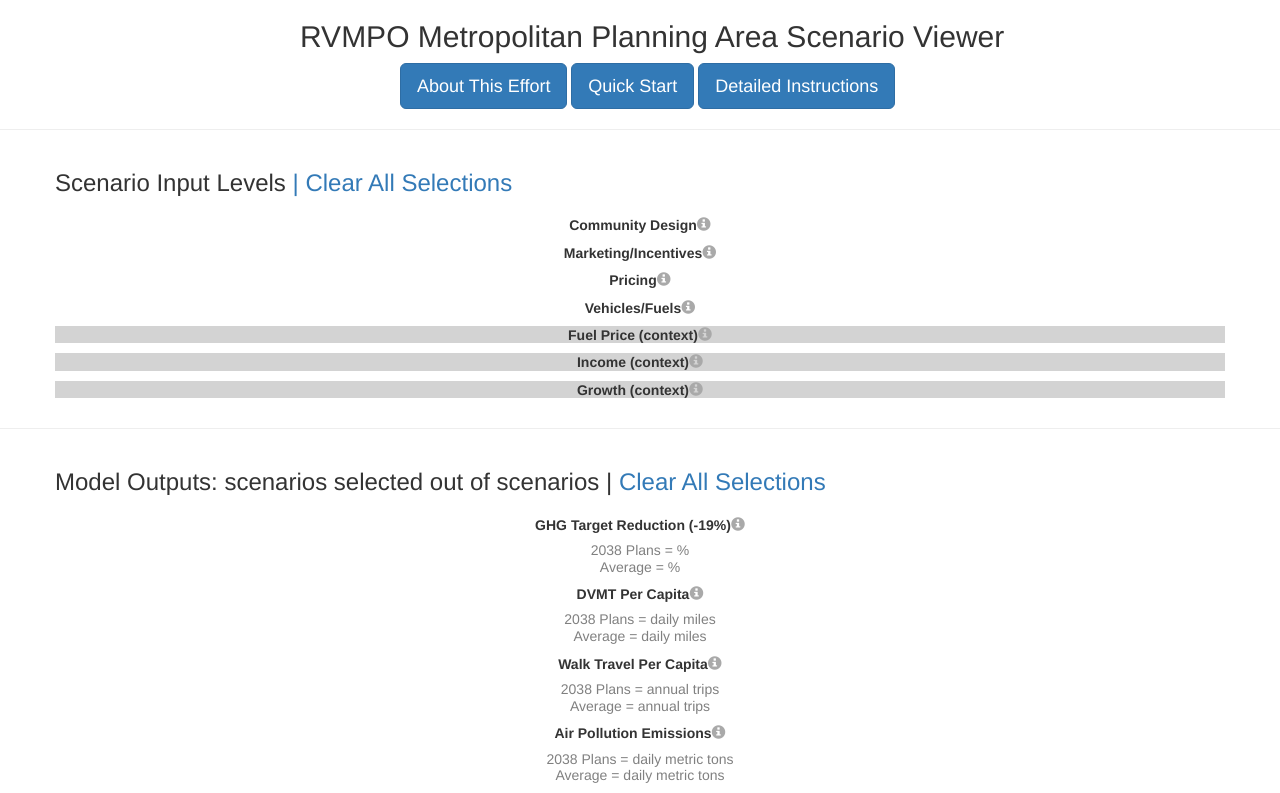
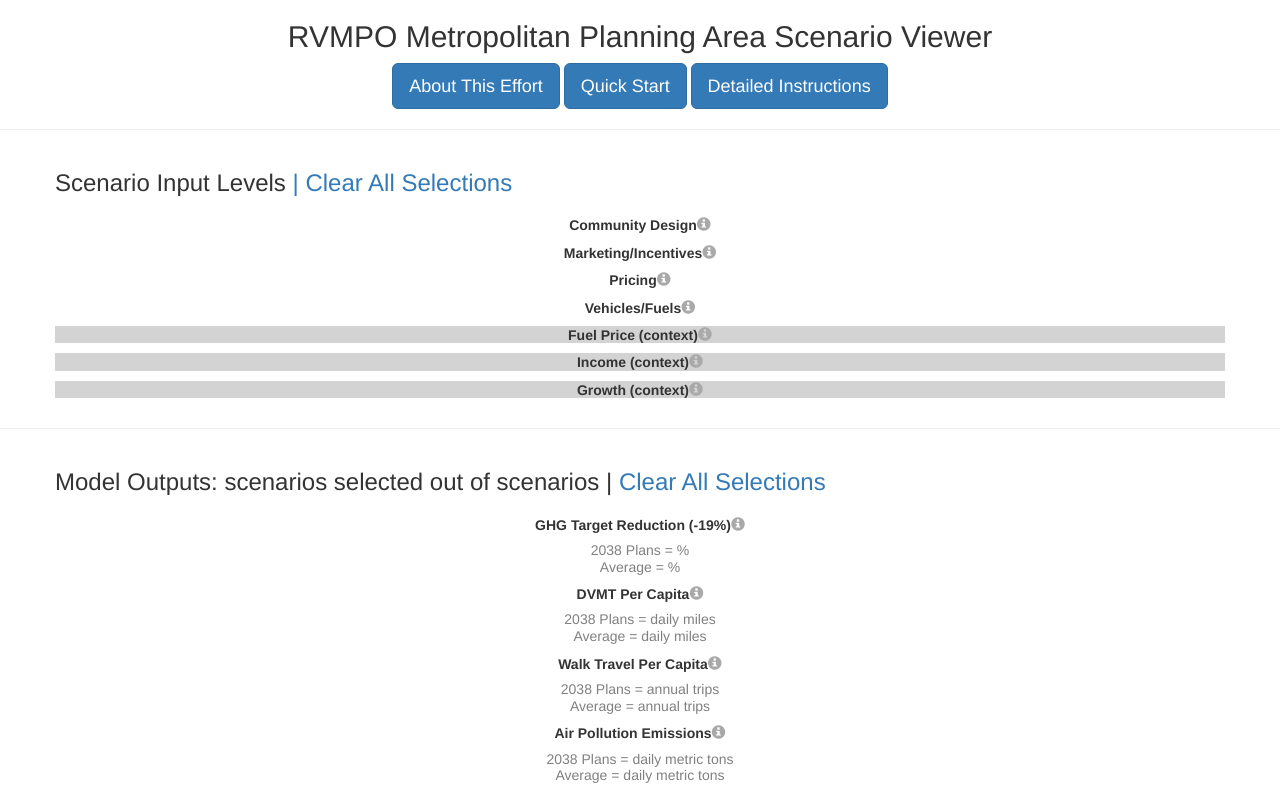
Before and after one commit to gregorbj/RSPM-Viewer, a plain HTML site: page index.html in a window 1280 px wide. Shown: the top 793 px of the page. Drawn offline with Linux system fonts and the light colour scheme; a script that the page names is missing.

Commit message:
Center Heading
Centered page heading and explanation buttons.

```diff
--- a/index.html
+++ b/index.html
@@ -264,10 +264,10 @@
     <!--
     SET UP HEADING AND BUTTONS TO SHOW QUICK START AND DETAILED EXPLANATION BOOTSTRAP MODALS
     -->
-    <div style="margin-left:300px">
+    <div style="text-align:center">
         <h2>RVMPO Metropolitan Planning Area Scenario Viewer</h2>
     </div>
-    <div  style="margin-left:400px">
+    <div style="text-align:center">
         <button class="btn btn-primary btn-lg" data-toggle="modal" data-target="#about-modal">
         About This Effort
         </button>
@@ -540,7 +540,7 @@
              </h3>
         </div>
         <!-- 1ST ROW OF OUTPUT MEASURE BAR CHARTS -->
-        <div class='row'>
+        <div class='row' style="text-align:center">
             <div class='span4' id='CO2e-Reduction'>
                 <div>
                 <h5 class='text-center'><span class='bartitle'>GHG Target Reduction (-19%)</span><span class="glyphicon glyphicon-info-sign pop-crsr" id='co2e-popover'></span></h5>
```
